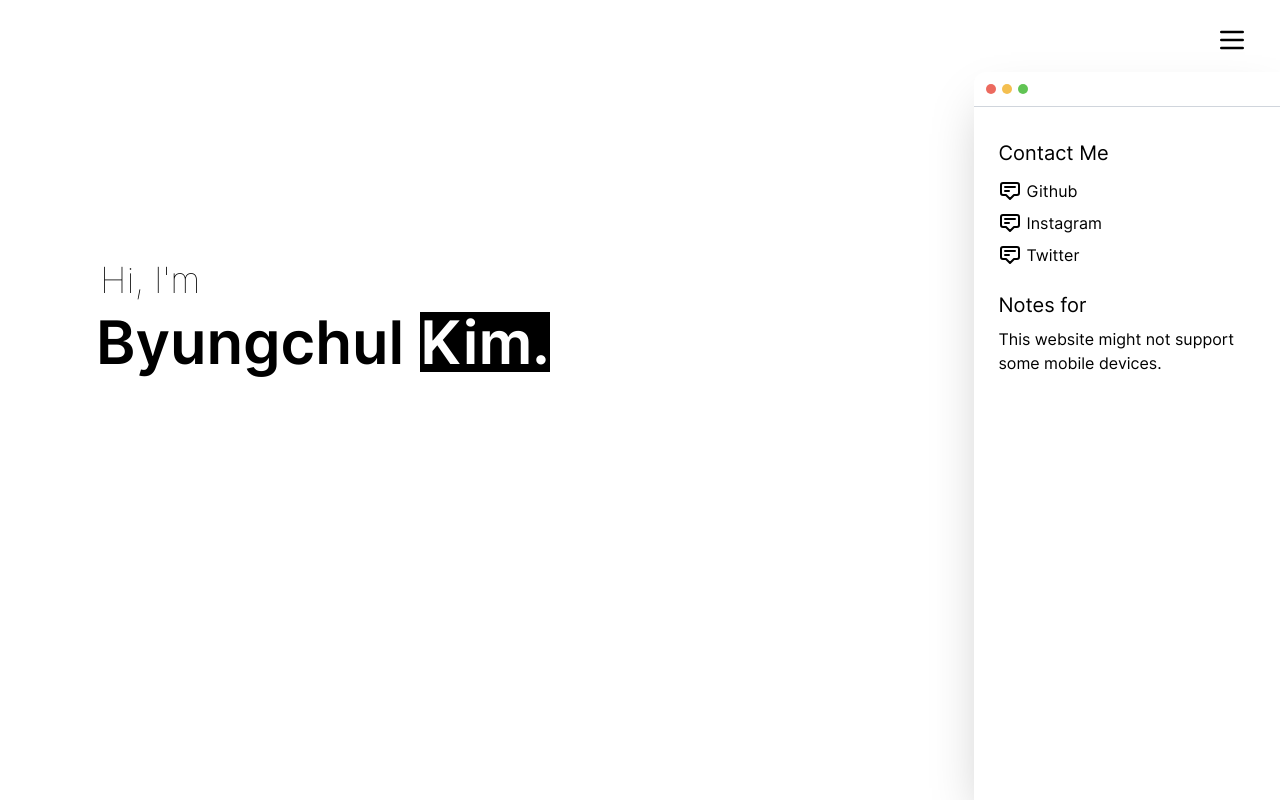
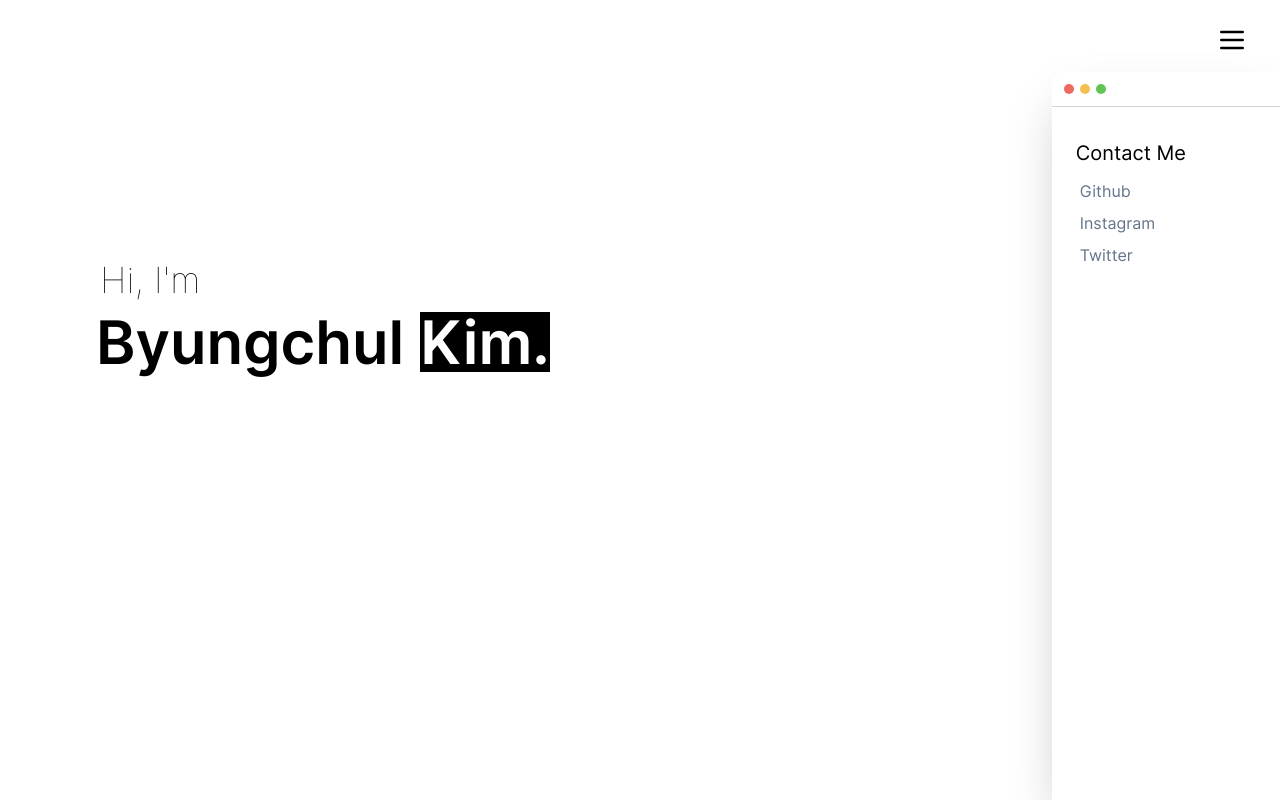
Before and after one commit to KimJinwoo2198/portfolio, a Next.js app: page / in a window 1280 px wide. Both pictures are taken after a click on the button 1232 px from the left and 40 px from the top of the page. Shown: the top 800 px of the page. Built offline with nearby package versions, Linux system fonts and the light colour scheme.

Commit message:
feat: change skillcard UI

```diff
--- a/components/Header.tsx
+++ b/components/Header.tsx
@@ -68,28 +68,14 @@ const Header: FC = () => {
                   <div className="w-2.5 h-2.5 ml-1.5 rounded-full bg-[#F4BF50]"></div>
                   <div className="w-2.5 h-2.5 ml-1.5 rounded-full bg-[#61C454]"></div>
                 </div>
-                <div className="flex flex-col space-y-2 pt-8 pl-6 pr-12">
+                <div className="flex flex-col space-y-2 pt-8 pl-6 pr-24">
                   <h1 className="text-xl">Contact Me</h1>
                   <div className="space-y-2 pt-1">
                     {Object.entries(socialLinks).map(([_, socialLink]) => (
                       <div key={socialLink.name} className="flex">
-                        <svg
-                          xmlns="http://www.w3.org/2000/svg"
-                          className="h-6 w-6"
-                          fill="none"
-                          viewBox="0 0 24 24"
-                          stroke="currentColor"
-                          strokeWidth={2}
-                        >
-                          <path
-                            strokeLinecap="round"
-                            strokeLinejoin="round"
-                            d="M7 8h10M7 12h4m1 8l-4-4H5a2 2 0 01-2-2V6a2 2 0 012-2h14a2 2 0 012 2v8a2 2 0 01-2 2h-3l-4 4z"
-                          />
-                        </svg>
                         <Link href={socialLink.src}>
                           <a target="_blank" rel="noreferrer">
-                            <div className="cursor-pointer hover:text-gray-600 border-gray-500 pl-1">
+                            <div className="cursor-pointer text-slate-500 hover:text-black border-gray-500 pl-1">
                               {socialLink.name}
                             </div>
                           </a>
@@ -97,12 +83,6 @@ const Header: FC = () => {
                       </div>
                     ))}
                   </div>
-                  <h1 className="text-xl pt-4">Notes for</h1>
-                  <p>
-                    This website might not support
-                    <br />
-                    some mobile devices.
-                  </p>
                 </div>
               </motion.div>
             )}
--- a/components/SkillCard.tsx
+++ b/components/SkillCard.tsx
@@ -22,20 +22,17 @@ const SkillCard: FC<skillCardProps> = (props) => {
         visible: { opacity: 1, y: 0 },
         hidden: { opacity: 0, y: 80 }
       }}
-      className="flex flex-col justify-center border border-slate-200 rounded-full h-16 w-16 sm:h-20 sm:w-20 md:h-24 md:w-24 m-2 md:m-4 hover:bg-slate-200"
+      className="flex items-center justify-center border border-white hover:border-slate-200 rounded-full h-16 w-16 sm:h-20 sm:w-20 md:h-24 md:w-24 m-2 md:m-4 hover:bg-slate-200 shadow-lg"
       onMouseEnter={checkHovered}
       onMouseLeave={checkHovered}
     >
-      <div
-        className={
-          isHovered
-            ? 'flex justify-center absolute font-inter pl-1 text-slate-700 text-xs'
-            : 'hidden'
-        }
-      >
+      <div className={isHovered ? 'absolute font-inter_bold text-slate-700 text-xs' : 'hidden'}>
         {props.name}
       </div>
-      <img src={`/img/${props.href}`} className={isHovered ? 'p-4 opacity-50' : 'p-4'} />
+      <img
+        src={`/img/${props.href}`}
+        className={isHovered ? 'p-2 sm:p-4 md:p-8 opacity-50' : 'p-2 sm:p-4 md:p-8'}
+      />
     </motion.div>
   )
 }
```
